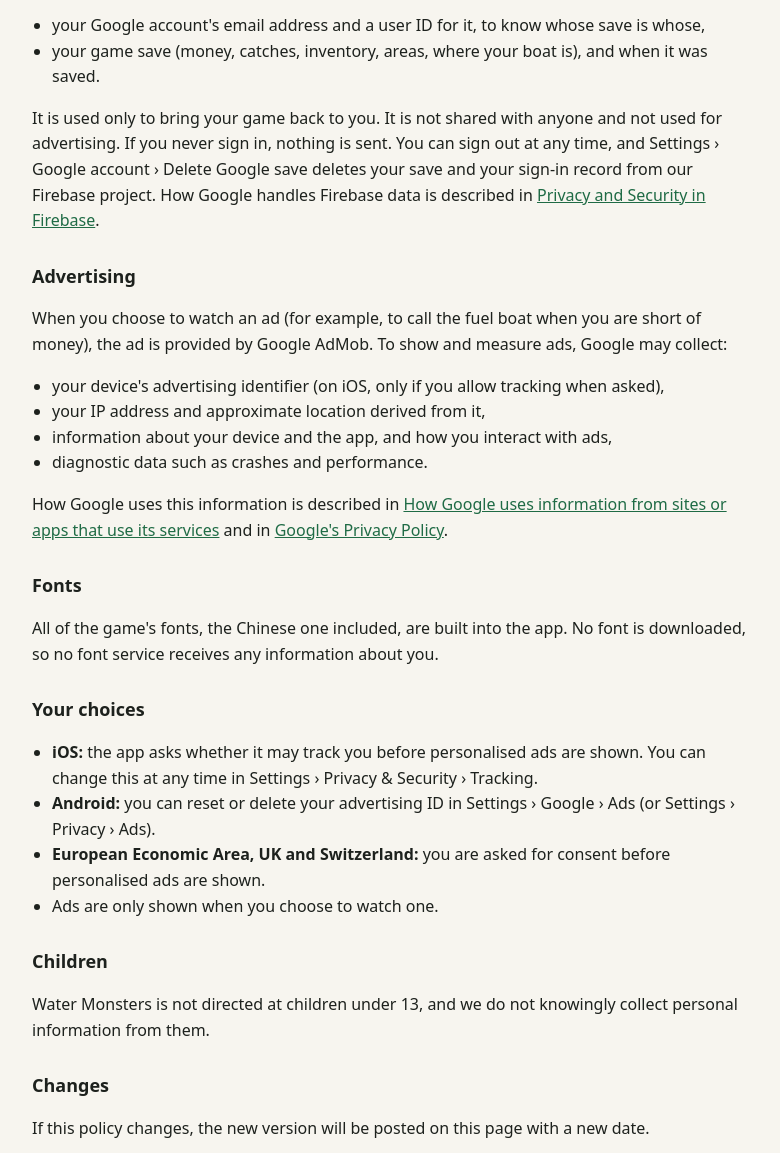
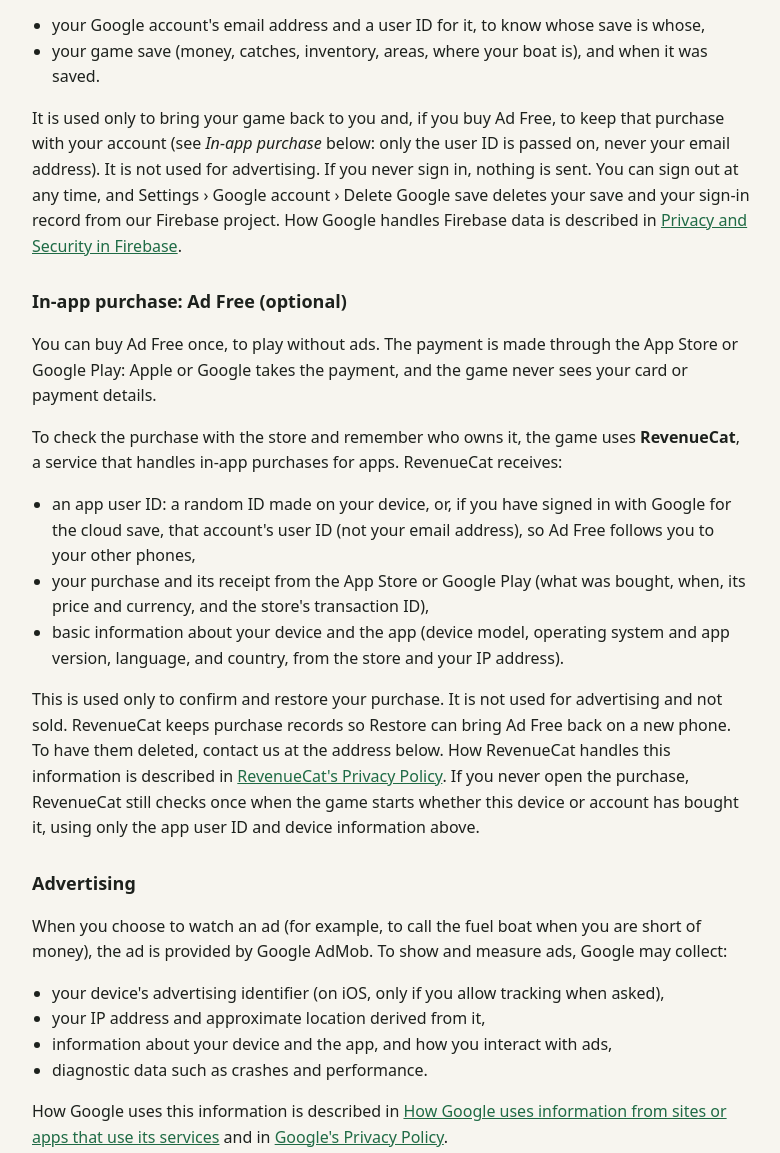
Before and after one commit to JTkingdom/WaterMonsters-Site, a plain HTML site: page privacy.html in a window 1280 px wide. Shown: the part 465-1618 px from the top of the page, without its empty margins (248-1028 px from the left). Drawn offline with Linux system fonts and the light colour scheme.

Commit message:
Privacy policy: the Ad Free purchase and RevenueCat
Co-Authored-By: Claude Opus 5.5 <noreply@anthropic.com>
Claude-Session: https://claude.ai/code/session_014uvF2n3Ln3T7dwFt764UU1

```diff
--- a/privacy.html
+++ b/privacy.html
@@ -17,9 +17,9 @@
 <body>
 <main>
 <h1>Water Monsters: Privacy Policy</h1>
-<p class="mute">Last updated: 8 November 2026</p>
+<p class="mute">Last updated: 15 November 2026</p>
 
-<p>Water Monsters is a fishing game. This page explains what information the game and its advertising partner handle when you play it on iOS or Android.</p>
+<p>Water Monsters is a fishing game. This page explains what information the game and its partners handle when you play it on iOS or Android.</p>
 
 <h2>What the game itself keeps</h2>
 <p>Your progress (money, catches, inventory, settings and where your boat is) is saved on your own device, and is deleted when you delete the app.</p>
@@ -30,7 +30,17 @@
   <li>your Google account's email address and a user ID for it, to know whose save is whose,</li>
   <li>your game save (money, catches, inventory, areas, where your boat is), and when it was saved.</li>
 </ul>
-<p>It is used only to bring your game back to you. It is not shared with anyone and not used for advertising. If you never sign in, nothing is sent. You can sign out at any time, and Settings &rsaquo; Google account &rsaquo; Delete Google save deletes your save and your sign-in record from our Firebase project. How Google handles Firebase data is described in <a href="https://firebase.google.com/support/privacy">Privacy and Security in Firebase</a>.</p>
+<p>It is used only to bring your game back to you and, if you buy Ad Free, to keep that purchase with your account (see <em>In-app purchase</em> below: only the user ID is passed on, never your email address). It is not used for advertising. If you never sign in, nothing is sent. You can sign out at any time, and Settings &rsaquo; Google account &rsaquo; Delete Google save deletes your save and your sign-in record from our Firebase project. How Google handles Firebase data is described in <a href="https://firebase.google.com/support/privacy">Privacy and Security in Firebase</a>.</p>
+
+<h2>In-app purchase: Ad Free (optional)</h2>
+<p>You can buy Ad Free once, to play without ads. The payment is made through the App Store or Google Play: Apple or Google takes the payment, and the game never sees your card or payment details.</p>
+<p>To check the purchase with the store and remember who owns it, the game uses <strong>RevenueCat</strong>, a service that handles in-app purchases for apps. RevenueCat receives:</p>
+<ul>
+  <li>an app user ID: a random ID made on your device, or, if you have signed in with Google for the cloud save, that account's user ID (not your email address), so Ad Free follows you to your other phones,</li>
+  <li>your purchase and its receipt from the App Store or Google Play (what was bought, when, its price and currency, and the store's transaction ID),</li>
+  <li>basic information about your device and the app (device model, operating system and app version, language, and country, from the store and your IP address).</li>
+</ul>
+<p>This is used only to confirm and restore your purchase. It is not used for advertising and not sold. RevenueCat keeps purchase records so Restore can bring Ad Free back on a new phone. To have them deleted, contact us at the address below. How RevenueCat handles this information is described in <a href="https://www.revenuecat.com/privacy/">RevenueCat's Privacy Policy</a>. If you never open the purchase, RevenueCat still checks once when the game starts whether this device or account has bought it, using only the app user ID and device information above.</p>
 
 <h2>Advertising</h2>
 <p>When you choose to watch an ad (for example, to call the fuel boat when you are short of money), the ad is provided by Google AdMob. To show and measure ads, Google may collect:</p>
@@ -50,7 +60,7 @@
   <li><b>iOS:</b> the app asks whether it may track you before personalised ads are shown. You can change this at any time in Settings › Privacy &amp; Security › Tracking.</li>
   <li><b>Android:</b> you can reset or delete your advertising ID in Settings › Google › Ads (or Settings › Privacy › Ads).</li>
   <li><b>European Economic Area, UK and Switzerland:</b> you are asked for consent before personalised ads are shown.</li>
-  <li>Ads are only shown when you choose to watch one.</li>
+  <li>Ads are only shown when you choose to watch one, and never once you have bought Ad Free.</li>
 </ul>
 
 <h2>Children</h2>
```
